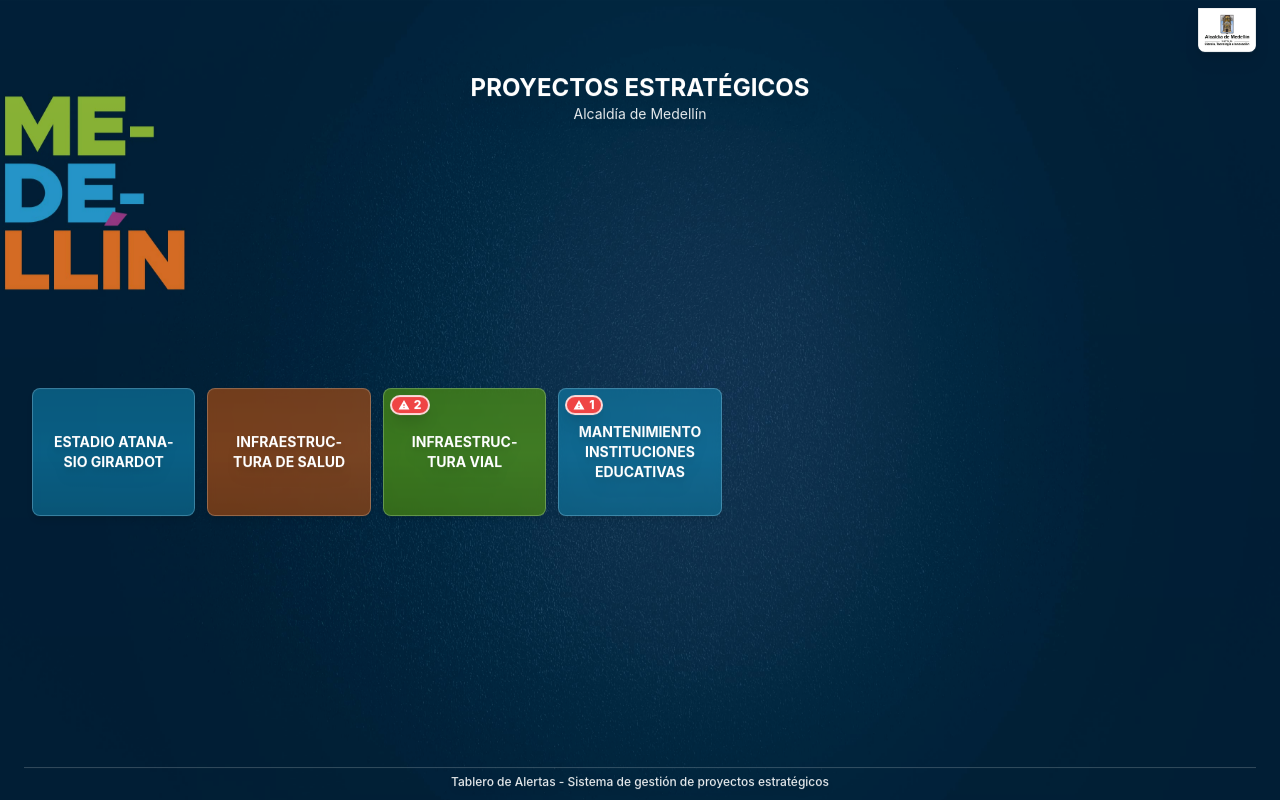
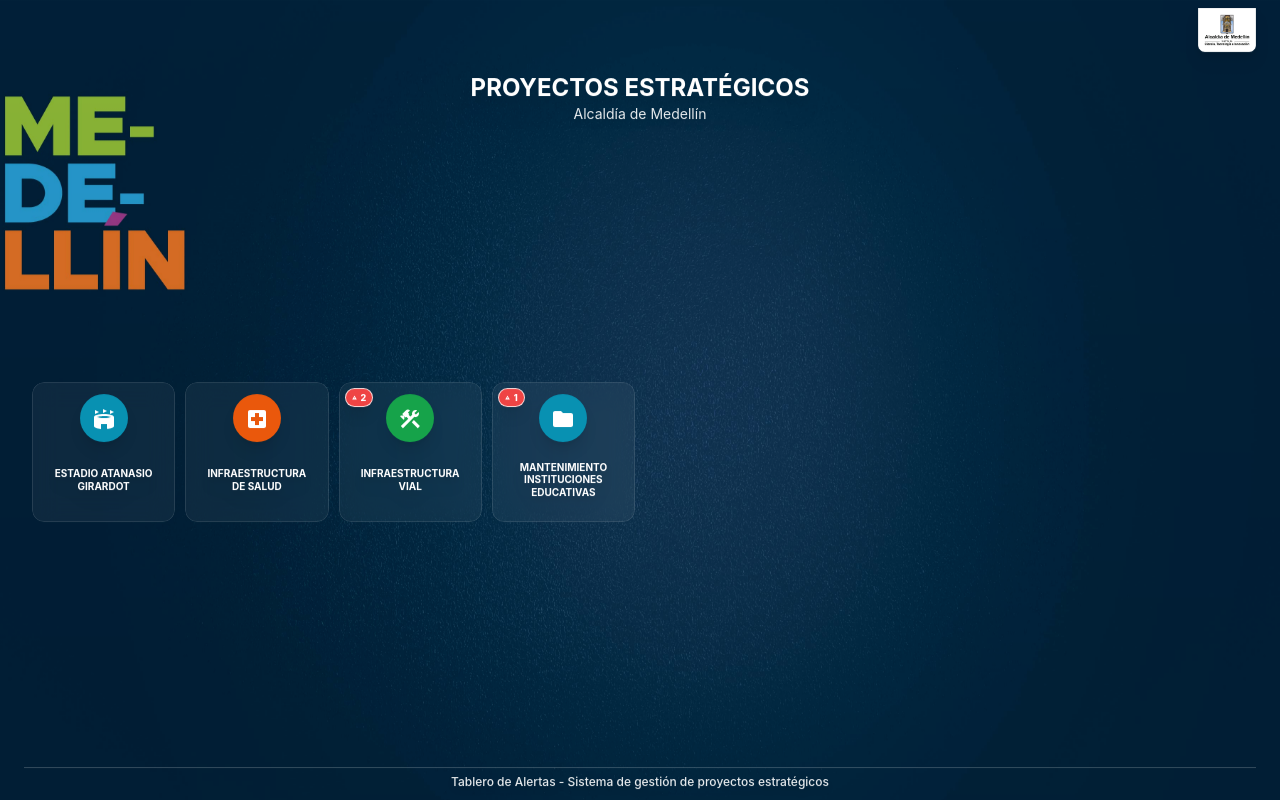
Before and after one commit to Luis-Vanegas/AlertasTAblero, a React (Vite) app: page / in a window 1280 px wide. Built offline with nearby package versions, Linux system fonts and the light colour scheme; no server answers.

Commit message:
mennu-cambios

```diff
--- a/src/components/home/ProjectCard.tsx
+++ b/src/components/home/ProjectCard.tsx
@@ -1,13 +1,30 @@
 /**
- * Componente de tarjeta de proyecto estratégico
+ * Componente de tarjeta de proyecto estratégico con estilo glassmorphism
  */
 
 import React from 'react';
 import { motion } from 'framer-motion';
-import { Warning as WarningIcon } from '@mui/icons-material';
+import {
+  Warning as WarningIcon,
+  Folder as FolderIcon,
+  SportsSoccer as SportsIcon,
+  School as SchoolIcon,
+  Park as ParkIcon,
+  LocalHospital as HospitalIcon,
+  Home as HomeIcon,
+  Business as BusinessIcon,
+  DirectionsCar as TransportIcon,
+  WaterDrop as WaterIcon,
+  Construction as ConstructionIcon,
+  LibraryBooks as LibraryIcon,
+  SportsBasketball as BasketballIcon,
+  Stadium as StadiumIcon,
+  FitnessCenter as GymIcon,
+} from '@mui/icons-material';
 import { ProjectCard as ProjectCardType } from '../../types/home';
-import { PROJECT_CARD_COLORS } from '../../constants';
+import { PROJECT_CARD_COLORS, PRIORITY_PROJECTS } from '../../constants';
 import { ANIMATION_VARIANTS } from '../../constants';
+import { normalizeProjectName } from '../../utils/textNormalize';
 
 interface ProjectCardProps {
   project: ProjectCardType;
@@ -15,8 +32,156 @@
   onClick: (projectId: string, projectName: string) => void;
 }
 
+// Mapeo de colores a clases de Tailwind para iconos
+const getIconColorClass = (color: string): string => {
+  const colorMap: Record<string, string> = {
+    '#14A9E1': 'bg-cyan-600',
+    '#FC6909': 'bg-orange-600',
+    '#7AD300': 'bg-green-600',
+  };
+  return colorMap[color] || 'bg-cyan-600';
+};
+
+// Función para obtener el icono según el nombre del proyecto
+const getProjectIcon = (projectName: string): React.ReactElement => {
+  const normalized = projectName.toLowerCase();
+
+  // Deportes y recreación
+  if (
+    normalized.includes('deportiv') ||
+    normalized.includes('deporte') ||
+    normalized.includes('estadio') ||
+    normalized.includes('cancha') ||
+    normalized.includes('escenario deportivo') ||
+    normalized.includes('recreo') ||
+    normalized.includes('gimnasio') ||
+    normalized.includes('fitness')
+  ) {
+    if (normalized.includes('estadio') || normalized.includes('escenario')) {
+      return <StadiumIcon />;
+    }
+    if (normalized.includes('basketball') || normalized.includes('baloncesto')) {
+      return <BasketballIcon />;
+    }
+    if (normalized.includes('gimnasio') || normalized.includes('fitness')) {
+      return <GymIcon />;
+    }
+    return <SportsIcon />;
+  }
+
+  // Educación
+  if (
+    normalized.includes('escuela') ||
+    normalized.includes('colegio') ||
+    normalized.includes('educacion') ||
+    normalized.includes('educación') ||
+    normalized.includes('institución educativa') ||
+    normalized.includes('institucion educativa')
+  ) {
+    return <SchoolIcon />;
+  }
+
+  // Parques y espacios públicos
+  if (
+    normalized.includes('parque') ||
+    normalized.includes('plaza') ||
+    normalized.includes('espacio publico') ||
+    normalized.includes('espacio público') ||
+    normalized.includes('alameda') ||
+    normalized.includes('jardin') ||
+    normalized.includes('jardín')
+  ) {
+    return <ParkIcon />;
+  }
+
+  // Salud
+  if (
+    normalized.includes('hospital') ||
+    normalized.includes('salud') ||
+    normalized.includes('clinica') ||
+    normalized.includes('clínica') ||
+    normalized.includes('centro de salud')
+  ) {
+    return <HospitalIcon />;
+  }
+
+  // Vivienda
+  if (
+    normalized.includes('vivienda') ||
+    normalized.includes('casa') ||
+    normalized.includes('hogar') ||
+    normalized.includes('residencial')
+  ) {
+    return <HomeIcon />;
+  }
+
+  // Infraestructura y construcción
+  if (
+    normalized.includes('construccion') ||
+    normalized.includes('construcción') ||
+    normalized.includes('infraestructura') ||
+    normalized.includes('obra') ||
+    normalized.includes('puente') ||
+    normalized.includes('tunel') ||
+    normalized.includes('túnel')
+  ) {
+    return <ConstructionIcon />;
+  }
+
+  // Transporte
+  if (
+    normalized.includes('transporte') ||
+    normalized.includes('via') ||
+    normalized.includes('vía') ||
+    normalized.includes('carretera') ||
+    normalized.includes('metro') ||
+    normalized.includes('tram') ||
+    normalized.includes('terminal')
+  ) {
+    return <TransportIcon />;
+  }
+
+  // Agua y saneamiento
+  if (
+    normalized.includes('agua') ||
+    normalized.includes('acueducto') ||
+    normalized.includes('alcantarillado') ||
+    normalized.includes('saneamiento')
+  ) {
+    return <WaterIcon />;
+  }
+
+  // Bibliotecas y cultura
+  if (
+    normalized.includes('biblioteca') ||
+    normalized.includes('cultura') ||
+    normalized.includes('museo') ||
+    normalized.includes('teatro')
+  ) {
+    return <LibraryIcon />;
+  }
+
+  // Comercial y negocios
+  if (
+    normalized.includes('comercial') ||
+    normalized.includes('negocio') ||
+    normalized.includes('centro comercial') ||
+    normalized.includes('mercado')
+  ) {
+    return <BusinessIcon />;
+  }
+
+  // Por defecto
+  return <FolderIcon />;
+};
+
 export const ProjectCard: React.FC<ProjectCardProps> = ({ project, index, onClick }) => {
   const cardColor = PROJECT_CARD_COLORS[index % PROJECT_CARD_COLORS.length];
+  const iconColorClass = getIconColorClass(cardColor);
+  const normalizedProjectName = normalizeProjectName(project.nombre);
+  const isPriority = PRIORITY_PROJECTS.includes(
+    normalizedProjectName as (typeof PRIORITY_PROJECTS)[number]
+  );
 
   const handleClick = () => {
     onClick(project.id, project.nombre);
@@ -26,58 +191,104 @@
     <motion.div
       key={project.id}
       variants={ANIMATION_VARIANTS.item}
-      whileHover={{ scale: 1.05, y: -2 }}
-      whileTap={{ scale: 0.95 }}
+      whileHover={{ scale: 1.02, y: -4 }}
+      whileTap={{ scale: 0.98 }}
       className='relative group cursor-pointer w-full h-full flex'
       onClick={handleClick}
     >
-      {/* Tarjeta del proyecto - tamaño uniforme, altura 100% para que todas sean iguales */}
+      {/* Tarjeta glassmorphism - Ultra compacta en mobile */}
+      <div className='relative w-full h-full min-h-[90px] sm:min-h-[110px] md:min-h-[130px] lg:min-h-[140px] rounded-md sm:rounded-lg md:rounded-xl overflow-hidden transition-all duration-300 flex flex-col'>
+        {/* Base glassmorphism - Responsive */}
         <div
-        className='relative w-full h-full min-h-[96px] sm:min-h-[112px] md:min-h-[128px] rounded-lg backdrop-blur-sm overflow-hidden shadow-md hover:shadow-lg transition-all duration-300 border border-white/20 flex flex-col'
-        style={{ backgroundColor: `${cardColor}80` }} // 80 = 50% de opacidad en hexadecimal
+          className='absolute inset-0 bg-white/5 backdrop-blur-md border border-white/10 rounded-md sm:rounded-lg md:rounded-xl group-hover:border-white/20 transition-all duration-300'
+          style={{ backgroundColor: 'rgba(255, 255, 255, 0.05)' }}
+        />
+
+        {/* Overlay de color en hover - Responsive */}
+        <div
+          className='absolute inset-0 opacity-0 group-hover:opacity-20 transition-opacity duration-300 rounded-md sm:rounded-lg md:rounded-xl'
+          style={{ backgroundColor: cardColor }}
+        />
+
+        {/* Efecto shine - brillo que cruza la tarjeta - Responsive */}
+        <div className='absolute inset-0 overflow-hidden rounded-md sm:rounded-lg md:rounded-xl'>
+          <div className='absolute inset-0 -translate-x-full group-hover:translate-x-full transition-transform duration-700 ease-in-out'>
+            <div className='h-full w-full bg-gradient-to-r from-transparent via-white/10 to-transparent' />
+          </div>
+        </div>
+
+        {/* Badge rojo para proyectos prioritarios - esquina superior derecha - Ultra pequeño en mobile */}
+        {isPriority && (
+          <motion.div
+            initial={{ scale: 0, opacity: 0 }}
+            animate={{ scale: 1, opacity: 1 }}
+            transition={{ delay: 0.1, type: 'spring', stiffness: 200 }}
+            className='absolute top-0.5 right-0.5 sm:top-0.5 sm:right-0.5 md:top-1 md:right-1 lg:top-1.5 lg:right-1.5 z-20'
           >
-        {/* Overlay más sutil para mostrar mejor la imagen de fondo */}
-        <div className='absolute inset-0 bg-gradient-to-b from-black/10 via-black/5 to-black/15' />
+            <div className='bg-red-500 rounded-full px-0.5 py-0.5 sm:px-0.5 sm:py-0.5 md:px-1 md:py-0.5 lg:px-1.5 lg:py-1 shadow-lg flex items-center justify-center border border-white/80 sm:border min-w-[10px] sm:min-w-[12px] md:min-w-[14px] lg:min-w-[16px] h-[10px] sm:h-[12px] md:h-[14px] lg:h-[16px]'>
+              <span className='text-[5px] sm:text-[6px] md:text-[7px] lg:text-[8px] font-extrabold text-white leading-none'>
+                !
+              </span>
+            </div>
+          </motion.div>
+        )}
 
-        {/* Badge de alertas - Mejorado y más visible */}
+        {/* Badge de alertas - esquina superior izquierda - Ultra pequeño en mobile */}
         {project.alertCount > 0 && (
           <motion.div
             initial={{ scale: 0, opacity: 0 }}
             animate={{ scale: 1, opacity: 1 }}
             transition={{ delay: 0.1, type: 'spring', stiffness: 200 }}
-            className='absolute top-1.5 left-1.5 z-20'
+            className='absolute top-0.5 left-0.5 sm:top-0.5 sm:left-0.5 md:top-1 md:left-1 lg:top-1.5 lg:left-1.5 z-20'
           >
-            <div className='bg-red-500 rounded-full px-1.5 py-0.5 shadow-lg flex items-center gap-1 border-2 border-white/80 group-hover:scale-110 transition-transform min-w-[24px] justify-center'>
-              <WarningIcon className='text-white text-xs' style={{ fontSize: '12px' }} />
-              <span className='text-xs font-extrabold text-white leading-none'>
+            <div className='bg-red-500 rounded-full px-0.5 py-0.5 sm:px-0.5 sm:py-0.5 md:px-1 md:py-0.5 lg:px-1.5 lg:py-1 shadow-lg flex items-center gap-0.5 sm:gap-0.5 md:gap-1 border border-white/80 sm:border group-hover:scale-110 transition-transform min-w-[12px] sm:min-w-[14px] md:min-w-[16px] lg:min-w-[18px] justify-center'>
+              <WarningIcon className='text-white' style={{ fontSize: '5px', width: '5px', height: '5px' }} />
+              <span className='text-[5px] sm:text-[6px] md:text-[7px] lg:text-[8px] xl:text-[9px] font-extrabold text-white leading-none'>
                 {project.alertCount}
               </span>
             </div>
           </motion.div>
         )}
 
-        {/* Contenido de la tarjeta */}
-        <div className='relative h-full flex flex-col justify-center items-center p-1.5 sm:p-2 md:p-2.5 text-center flex-1 min-h-0'>
+        {/* Contenido de la tarjeta - Máxima compresión en mobile */}
+        <div className='relative h-full flex flex-col items-center justify-center p-0.5 sm:p-1 md:p-2 lg:p-3 text-center flex-1 min-h-0 z-10'>
+          {/* Contenedor del icono - Ultra pequeño en mobile */}
+          <div className='flex-shrink-0 mb-0.5 sm:mb-0.5 md:mb-1 lg:mb-2'>
+            <div
+              className={`${iconColorClass} w-6 h-6 sm:w-7 sm:h-7 md:w-9 md:h-9 lg:w-11 lg:h-11 xl:w-12 xl:h-12 rounded-full flex items-center justify-center text-white shadow-lg group-hover:scale-110 transition-transform duration-300`}
+            >
+              <div className='w-3 h-3 sm:w-3.5 sm:h-3.5 md:w-4 md:h-4 lg:w-5 lg:h-5 xl:w-6 xl:h-6'>
+                {getProjectIcon(project.nombre)}
+              </div>
+            </div>
+          </div>
+
+          {/* Contenedor del texto - Máximo de líneas para no perder contenido */}
+          <div className='flex-1 flex items-center justify-center min-h-0 w-full px-0.5 sm:px-0.5 md:px-1 lg:px-2'>
             <h3
-            className='text-white font-bold text-[9px] sm:text-[10px] md:text-xs lg:text-sm leading-tight drop-shadow-lg px-1 break-words hyphens-auto'
+              className='text-white font-bold text-[6.5px] sm:text-[7px] md:text-[8px] lg:text-[9px] xl:text-[10px] 2xl:text-xs leading-[1.08] sm:leading-[1.1] md:leading-[1.15] lg:leading-tight drop-shadow-lg break-words w-full'
               style={{
                 display: '-webkit-box',
-              WebkitLineClamp: 3,
+                WebkitLineClamp: 8,
                 WebkitBoxOrient: 'vertical',
                 overflow: 'hidden',
                 wordBreak: 'break-word',
                 overflowWrap: 'break-word',
+                textAlign: 'center',
               }}
             >
               {project.nombre.toUpperCase()}
             </h3>
           </div>
+        </div>
 
-        {/* Efecto hover mejorado */}
-        <div className='absolute inset-0 bg-white/0 group-hover:bg-white/10 transition-all duration-300' />
-
-        {/* Borde brillante en hover */}
-        <div className='absolute inset-0 rounded-lg border-2 border-transparent group-hover:border-white/50 transition-all duration-300' />
+        {/* Sombra sutil con color - Responsive */}
+        <div
+          className='absolute inset-0 rounded-md sm:rounded-lg md:rounded-xl opacity-0 group-hover:opacity-10 transition-opacity duration-300 pointer-events-none'
+          style={{
+            boxShadow: `0 10px 40px -10px ${cardColor}`,
+          }}
+        />
       </div>
     </motion.div>
   );
--- a/src/pages/Home.tsx
+++ b/src/pages/Home.tsx
@@ -96,7 +96,10 @@
         >
           <div className='max-w-full mx-auto w-full px-2 sm:px-2 lg:px-2 tablet-grid-fix'>
             {projects.length > 0 ? (
-              <div className='grid grid-cols-3 sm:grid-cols-4 md:grid-cols-5 lg:grid-cols-6 xl:grid-cols-7 2xl:grid-cols-8 gap-2 sm:gap-2.5 md:gap-2 lg:gap-3 auto-rows-fr'>
+              <div
+                className='grid grid-cols-4 sm:grid-cols-5 md:grid-cols-6 lg:grid-cols-7 xl:grid-cols-8 2xl:grid-cols-9 gap-0.5 sm:gap-1 md:gap-1.5 lg:gap-2 xl:gap-2.5'
+                style={{ gridAutoRows: 'minmax(90px, auto)' }}
+              >
                 {projects.map((project, index) => (
                   <div key={project.id} className='flex min-h-0'>
                     <ProjectCard project={project} index={index} onClick={handleProjectClick} />
```
Lines whose indentation alone changed are shown as unchanged.
